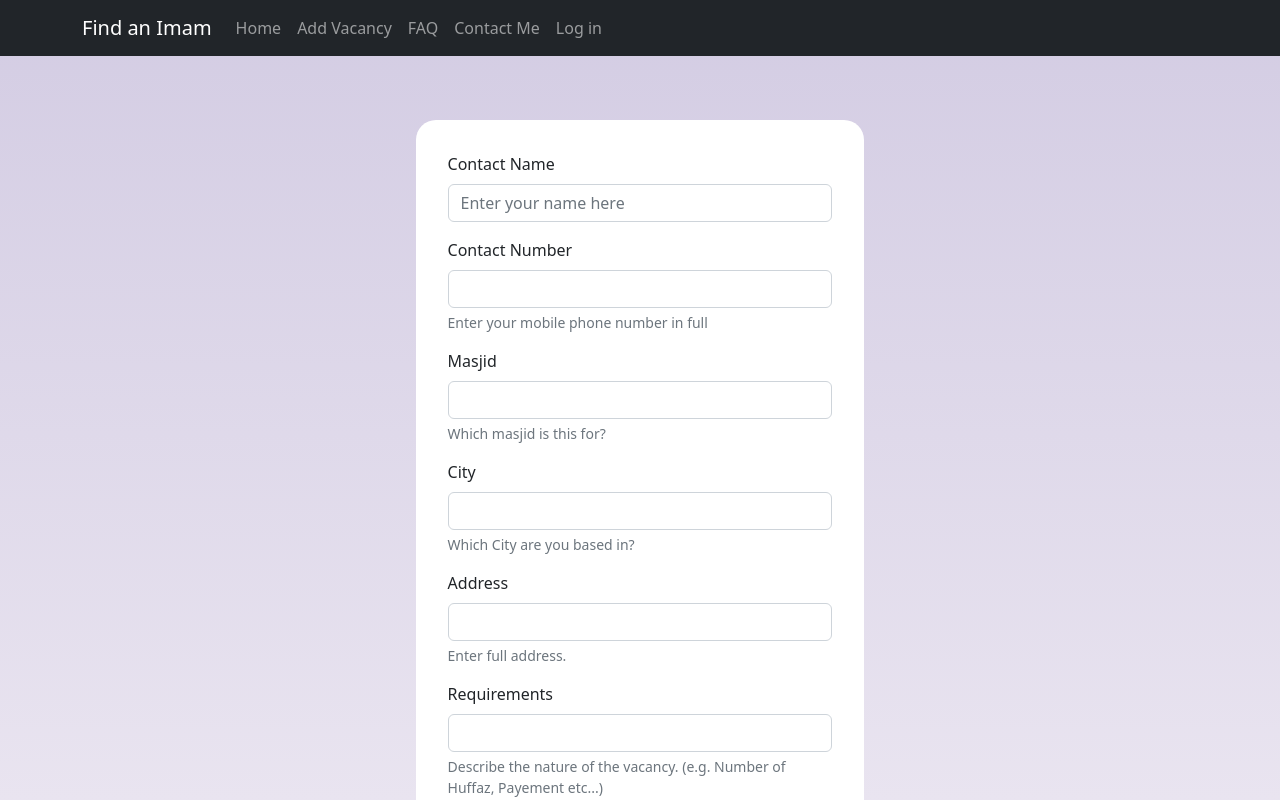
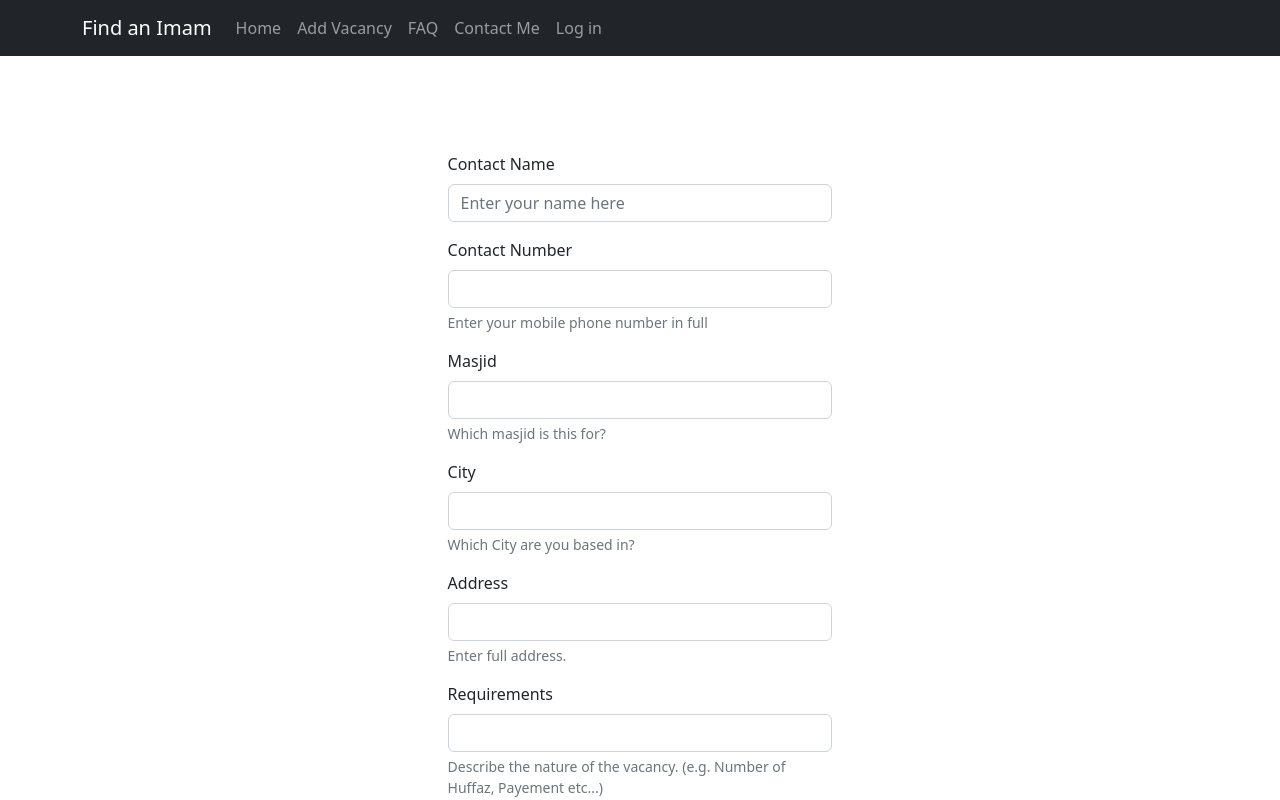
Before and after one commit to Faopaw/find-imam-taraweeh, a Next.js app: page /register in a window 1280 px wide. Shown: the top 800 px of the page. Built offline with nearby package versions, Linux system fonts and the light colour scheme; no server answers.

Commit message:
css improvements

```diff
--- a/components/Vacancies.module.css
+++ b/components/Vacancies.module.css
@@ -1,5 +1,6 @@
 .container {
-    padding-top: 3rem;
+    /* padding-top: 5rem; */
+    margin-top: 2rem;
     display: grid;
     align-items: center;
     justify-content: center;
@@ -9,6 +10,8 @@
     grid-template-columns: repeat(auto-fit, minmax(300px, 1fr));
     grid-column-gap: 10px;
     grid-row-gap: 2rem;
+    /* background-color: white; */
+    /* padding-bottom: 5rem; */
 }
 
 
--- a/src/styles/globals.css
+++ b/src/styles/globals.css
@@ -19,13 +19,8 @@ body {
       rgb(var(--background-end-rgb))
     )
     rgb(var(--background-start-rgb)); */
-    background: #00B4DB;  /* fallback for old browsers */
-    background: -webkit-linear-gradient(to top, #0083B0, #00B4DB);  /* Chrome 10-25, Safari 5.1-6 */
-    background: linear-gradient(to top, #0083B0, #00B4DB); /* W3C, IE 10+/ Edge, Firefox 16+, Chrome 26+, Opera 12+, Safari 7+ */
-    height: 100vh;
-    background: #D3CCE3;  /* fallback for old browsers */
-  background: -webkit-linear-gradient(to top, #E9E4F0, #D3CCE3);  /* Chrome 10-25, Safari 5.1-6 */
-  background: linear-gradient(to top, #E9E4F0, #D3CCE3); /* W3C, IE 10+/ Edge, Firefox 16+, Chrome 26+, Opera 12+, Safari 7+ */
+
+  background-color: white;
 
 }
 
```
Also changed, not shown: components/Hero.module.css (+15 -1 lines), components/VacancyCard.js (+11 -4 lines).
